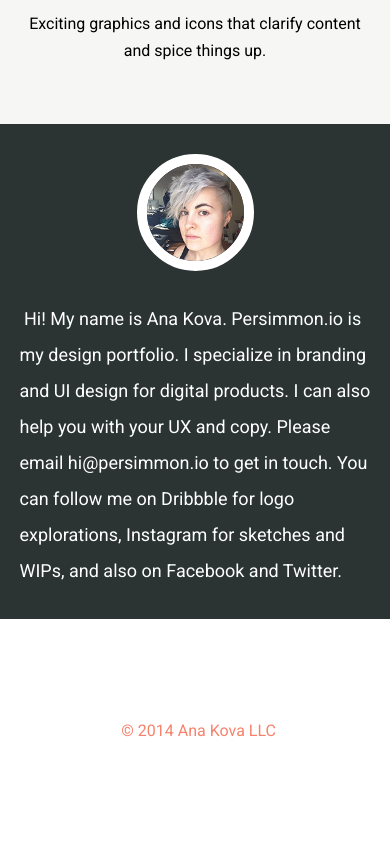
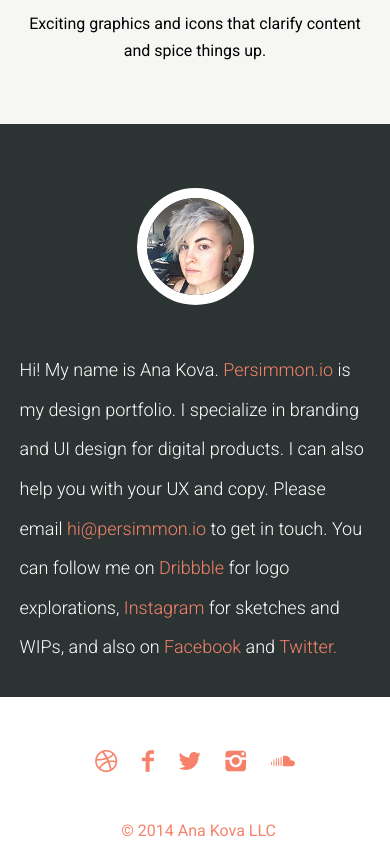
Before and after one commit to anakova47/anakova47.github.io, a plain HTML site: page index.html in a window 390 px wide. Shown: the part 1060-1907 px from the top of the page. Before the commit the page ends 1829 px from the top, so only its background shows below. Drawn offline with Linux system fonts and the light colour scheme; a script that the page names is missing.

Commit message:
adds social icons, updates type styles and section 2 layout, updates footer styles

```diff
--- a/css/styles.css
+++ b/css/styles.css
@@ -1,32 +1,110 @@
-html {
-  font-size: 1rem;
+@font-face {
+    font-family: 'EntypoSocialRegular';
+    src: url('../images/fonts/entypo-social.eot');
+    src: url('../images/fonts/entypo-social.eot?#iefix') format('embedded-opentype'),
+         url('../images/fonts/entypo-social.woff') format('woff'),
+         url('../images/fonts/entypo-social.ttf') format('truetype'),
+         url('../images/fonts/entypo-social.svg#EntypoRegular') format('svg');
+    font-weight: normal;
+    font-style: normal;
 }
+
+a {
+  color: #F7826B;
+}
+
+.link:hover {
+  border-bottom: 2px solid #F7826B;
+}
+
+.social {
+  display: block;
+  float: left;
+  padding-top: 40px;
+}
+
+.social a {
+  padding: 0 .5em;
+  text-align: center;
+  display: inline-block;
+}
+
+[class^="i-"],
+[class*=" i-"] {
+  font-family: 'EntypoSocialRegular' !important;
+  font-style: normal !important;
+  font-weight: normal !important;
+  font-variant: normal !important;
+  text-transform: none !important;
+  speak: none;
+  font-size: 3em;
+  line-height: 1;
+  -webkit-font-smoothing: antialiased;
+  -moz-osx-font-smoothing: grayscale;
+  display: block;
+}
+
+.i-twitter{ content:'\F309'; }
+.i-c-twitter{ content:'\F30A'; }
+.i-facebook{ content:'\F30C'; }
+.i-c-facebook{ content:'\F30D'; }
+.i-s-facebook{ content:'\F30E'; }
+.i-dribbble{ content:'\F31B'; }
+.i-c-dribbble{ content:'\F31C'; }
+.i-instagram{ content:'\F32D'; }
+.i-soundcloud{ content:'\F348'; }
+.i-behance{ content:'\F34E'; }
 
 body {
   background-color: rgb(255, 255, 255);
-  font-family: Roboto;
-  font-weight: 400;
-  line-height: 2;
+  font: 300 1em/2.2 Roboto;
   color: rgb(0,0,0);
 }
 
-.container-2 img {
+li {
   float: left;
-  width: 16.6666666666%;
-  margin: 99px 0 0 3.5416666666%;
-  border: 10px solid rgb(255, 255, 255);
-  border-radius: 300px;
+  width: 31.9791666666%;
+  margin: 50px 0 0 1.9791666666%;
 }
 
-.container-2 p {
+li:first-child {
+  margin-left: 0;
+}
+
+.bio__copy {
   float: left;
-  width: 73.6458333333%;
-  margin: 75px 0 0 3.3333333333%;
-  font-size: 1.5rem;
+  width: 75.3125%;
+  margin: 60px 0 0 3.5416666666%;
+  font-size: 1.5em;
   color: rgb(255, 255, 255);
 }
 
-a {
+.bio__image {
+  display: block;
+  float: left;
+  width: 16.6666666666%;
+  height: auto;
+  margin: 84px 0 0 1.6666666666%;
+  border: 10px solid rgb(255, 255, 255);
+  border-radius: 300px;
+  overflow: hidden;
+}
+
+.block-list {
+  float: left;
+  width: 100%;
+  height: 433%;
+  margin-top: 30px;
+  padding-bottom: 60px;
+}
+
+.container {
+  width: 100%;
+  max-width: 960px;
+  margin: 0 auto;
+}
+
+.logo {
   display: block;
   position: absolute;
   top: 91px;
@@ -42,32 +120,41 @@
   background-position: center center;
 }
 
-footer {
+.section__copy {
+  width: 89.9022801302%;
+  margin: 20px auto 0;
+  font-weight: 400;
+  line-height: 1.66;
+  text-align: center;
+  color: rgb(0,0,0);
+}
+
+.section__heading {
+  width: 89.9022801302%;
+  margin: 30px auto 0;
+  font: 700 2.25em/1.38 'Roboto Condensed';
+  text-align: center;
+  color: rgb(0,0,0);
+}
+
+.section__image {
+  display: block;
+  width: 163px;
+  height: auto;
+  margin: 30px auto 0;
+  border-radius: 100px;
+  overflow: hidden;
+}
+
+.site-footer {
   width: 100%;
   max-width: 960px;
-  height: 150px;
+  height: 120px;
   margin: 0 auto;
   background-color: rgb(255, 255, 255);
 }
 
-footer p {
-  float: right;
-  width: 162px;
-  margin: 65px 2.8125% 0 0;
-  font-weight: 400;
-  text-align: right;
-  color: #f7826b;
-}
-
-h2 {
-  width: 89.9022801302%;
-  margin: 30px auto 0;
-  font: 700 2.25rem/1.38 'Roboto Condensed';
-  text-align: center;
-  color: rgb(0,0,0);
-}
-
-header {
+.site-header {
   position: relative;
   width: 100%;
   height: 150px;
@@ -75,53 +162,19 @@
   background-color: rgb(255, 255, 255);
 }
 
-img {
-  display: block;
-  height: auto;
-  overflow: hidden;
+.text {
+  float: right;
+  width: 162px;
+  margin: 40px 2.8125% 0 0;
+  font-weight: 400;
+  line-height: 2;
+  text-align: right;
+  color: #f7826b;
 }
 
-li {
-  float: left;
-  width: 31.9791666666%;
-  margin: 50px 0 0 1.9791666666%;
-}
-
-li img {
-  width: 163px;
-  margin: 30px auto 0;
-  border-radius: 100px;
-}
-
-li:first-child {
-  margin-left: 0;
-}
-
-section {
+._container {
   width: 100%;
   margin: 0 auto;
-}
-
-ul {
-  float: left;
-  width: 100%;
-  height: 433%;
-  margin-top: 30px;
-  padding-bottom: 60px;
-}
-
-.container {
-  width: 100%;
-  max-width: 960px;
-  margin: 0 auto;
-}
-
-.section__copy {
-  width: 89.9022801302%;
-  margin: 20px auto 0;
-  line-height: 1.66;
-  text-align: center;
-  color: rgb(0,0,0);
 }
 
 .container-1 {
@@ -143,66 +196,62 @@
 }
 
 @media(max-width: 825px) {
-  .block-1 h2,
-  .block-2 h2 {
-    width: 89.7727272727%;
+  li:first-child {
+    margin-left: 0;
   }
 
-  .block-3 p {
+  .block .section__copy {
     width: 90.1515151515%;
   }
 
-  .container-2 img {
-    width: 16.7272727272%;
-    margin-top: 30px;
-    margin-left: 3.8787878787%;
+  .block .section__heading {
+    font-size: 1.75em;
   }
 
-  .container-2 p {
-    width: 73.6969696969%;
-    margin-top: 30px;
-    margin-left: 2.909090909%;
-    font-size: 1.375rem;
-  }
-
-  div img {
+  ._container-2,
+  .block .section__image {
     height: auto;
   }
 
-  div ul {
+  .block-list .block {
+    width: 32%;
+    margin-top: 0;
+  }
+
+  .container .bio__copy {
+    width: 73.6969696969%;
+    margin-top: 45px;
+    margin-left: 5.0909090909%;
+    font-size: 1.375em;
+  }
+
+  .container .bio__image {
+    width: 16.7272727272%;
+    height: auto;
+    margin-top: 64px;
+    margin-left: 1.6969696969%;
+  }
+
+  .container .block-list {
     margin-top: 0;
     padding-bottom: 30px;
   }
 
-  footer p {
-    margin-top: 61px;
+  .site-footer .text {
     margin-right: 2.7878787878%;
   }
 
-  header {
+  .site-header {
     height: 100px;
   }
 
-  header a {
+  .site-header .logo {
     top: 41px;
     left: 0;
     right: 0;
     width: 25.5757575757%;
     margin-right: auto;
     margin-left: auto;
-  }
-
-  li h2 {
-    font-size: 1.75rem;
-  }
-
-  li:first-child {
-    margin-left: 0;
-  }
-
-  ul li {
-    width: 32%;
-    margin-top: 0;
   }
 
   .block-2 {
@@ -217,77 +266,71 @@
     padding-bottom: 30px;
   }
 
-  .section__copy-1,
-  .section__copy-2 {
-    width: 90.1515151515%;
+  .section__heading-1,
+  .section__heading-2 {
+    width: 89.7727272727%;
   }
 
-  ._container-2 {
-    height: auto;
+  .section__heading-3 {
+    width: 90.1515151515%;
   }
 }
 
 @media(max-width: 642px) {
-  .block-1 h2,
-  .block-2 p,
-  .section__copy-3 {
-    width: 89.7196261682%;
+  body {
+    font-size: 1em;
   }
 
-  .block-3 h2,
-  .section__copy-1 {
-    width: 90.1869158878%;
+  li:first-child {
+    margin-left: 0;
   }
 
-  .container-2 img {
+  .block .section__image {
+    height: auto;
+  }
+
+  .block-list .block {
+    width: 100%;
+  }
+
+  .container .bio__copy {
+    float: none;
+    width: 73.676012461%;
+    margin-right: auto;
+    margin-left: auto;
+    font-size: 1.125em;
+  }
+
+  .container .bio__image {
     float: none;
     width: 25.3894080996%;
+    height: auto;
     margin-right: auto;
     margin-left: auto;
   }
 
-  .container-2 p {
-    float: none;
-    width: 73.676012461%;
-    margin-right: auto;
-    margin-left: auto;
-    font-size: 1.125rem;
-  }
-
-  div img {
-    height: auto;
-  }
-
-  div ul {
+  .container .block-list {
     height: auto;
     margin-top: 30px;
   }
 
-  footer p {
+  .site-footer .text {
     float: none;
     margin-right: auto;
     margin-left: auto;
   }
 
-  header {
+  .site-header {
     height: 90px;
   }
 
-  header a {
+  .site-header .logo {
     top: 30px;
     left: 0;
     right: 0;
     width: 25.5451713395%;
     margin-right: auto;
     margin-left: auto;
-  }
-
-  li:first-child {
-    margin-left: 0;
-  }
-
-  ul li {
-    width: 100%;
   }
 
   .block-2 {
@@ -299,40 +342,50 @@
     clear: both;
     margin-left: 0;
   }
+
+  .section__copy-2,
+  .section__copy-3,
+  .section__heading-1,
+  .section__heading-2 {
+    width: 89.7196261682%;
+  }
+
+  .section__copy-1,
+  .section__heading-3 {
+    width: 90.1869158878%;
+  }
+
+  .social {
+    float: none;
+    text-align: center;
+  }
 }
 
 @media(max-width: 500px) {
-  .block-2 p,
-  .section__copy-3 {
-    width: 89.8%;
+  .block .section__image {
+    height: auto;
   }
 
-  .block-3 h2 {
-    width: 90.2%;
-  }
-
-  .container-2 img {
-    width: 117px;
-  }
-
-  .block-1 p,
-  .container-2 p {
+  .container .bio__copy,
+  .section__copy-1,
+  .section__heading-1 {
     width: 90%;
   }
 
-  div img {
+  .container .bio__image {
+    width: 117px;
     height: auto;
   }
 
-  footer p {
-    margin-top: 96px;
+  .site-footer .text {
+    margin-top: 30px;
   }
 
-  header {
+  .site-header {
     height: 60px;
   }
 
-  header a {
+  .site-header .logo {
     top: 0;
     left: 0;
     right: 0;
@@ -344,4 +397,14 @@
   .block-2 {
     margin-left: 2%;
   }
+
+  .section__copy-2,
+  .section__copy-3,
+  .section__heading-2 {
+    width: 89.8%;
+  }
+
+  .section__heading-3 {
+    width: 90.2%;
+  }
 }
--- a/index.html
+++ b/index.html
@@ -3,8 +3,8 @@
 <head>
   <meta charset="utf-8">
   <meta name="viewport" content="initial-scale=1.0">
-  <title>index</title>
-  <link href="http://fonts.googleapis.com/css?family=Roboto:400,400|Roboto+Condensed:700" rel="stylesheet" type="text/css">
+  <title>Persimmon Design</title>
+  <link href="http://fonts.googleapis.com/css?family=Roboto:400,300,400|Roboto+Condensed:700" rel="stylesheet" type="text/css">
   <link rel="stylesheet" href="css/standardize.css">
   <link rel="stylesheet" href="css/styles.css">
 </head>
@@ -36,10 +36,37 @@
   <section class="_container-2 clearfix">
     <div class="container container-2 clearfix">
       <img class="bio__image" alt="Ana Kova" src="images/ak_photo.jpg" data-rimage data-src="images/ak_photo.jpg" data-srcat2x="images/ak_photo@2x.jpg">
-      <p class="bio__copy">&nbsp;Hi! My name is Ana Kova. Persimmon.io is my design portfolio. I specialize in branding and UI design for digital products. I can also help you with your UX and copy. Please email hi@persimmon.io to get in touch. You can follow me on Dribbble for logo explorations, Instagram for sketches and WIPs, and also on Facebook and Twitter.</p>
+      <p class="bio__copy">Hi! My name is Ana Kova. <a href="/" class="link">Persimmon.io</a> is my design portfolio. I specialize in branding and UI design for digital products. I can also help you with your UX and copy. Please email <a href="mailto:hi@persimmon.io" class="link" target="_blank"> hi@persimmon.io</a> to get in touch. You can follow me on <a href="https://dribble.com/persimmon" class="link">Dribbble</a> for logo explorations, <a href="https://instagram.com/persimmon_jam" class="link">Instagram</a> for sketches and WIPs, and also on <a href="https://facebook.com/persimmonjam" class="link">Facebook</a> and <a href="https://twitter.com/persimmonjam" class="link">Twitter.</a></p>
     </div>
   </section>
   <footer class="site-footer clearfix">
+    <div class="social">
+      <a href="https://dribble.com/persimmon">
+        <i class="i-dribbble">
+          &#62235;
+        </i>
+      </a>
+      <a href="https://facebook.com/persimmonjam">
+        <i class="i-facebook">
+         &#62220;
+        </i>
+      </a>
+      <a href="https://twitter.com/persimmonjam">
+        <i class="i-twitter">
+         &#62217;
+        </i>
+      </a>
+      <a href="https://instagram.com/persimmon_jam">
+        <i class="i-instagram">
+         &#62253;
+        </i>
+      </a>
+      <a href="https://soundcloud.com/anakova">
+        <i class="i-soundcloud">
+          &#62280;
+        </i>
+      </a>
+    </div>
     <p class="text">© 2014 Ana Kova LLC</p>
   </footer>
 
```
Also changed, not shown: images/fonts/entypo-social.ttf (added), images/fonts/entypo-social.woff (added), 2 other files.
